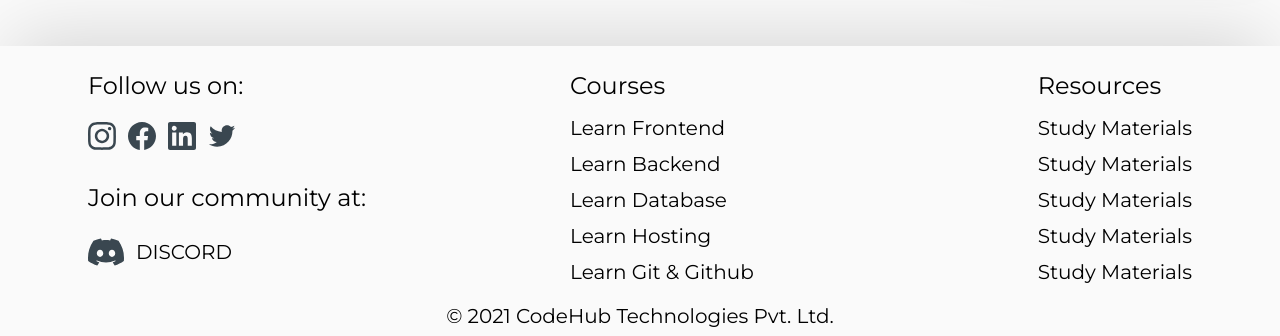
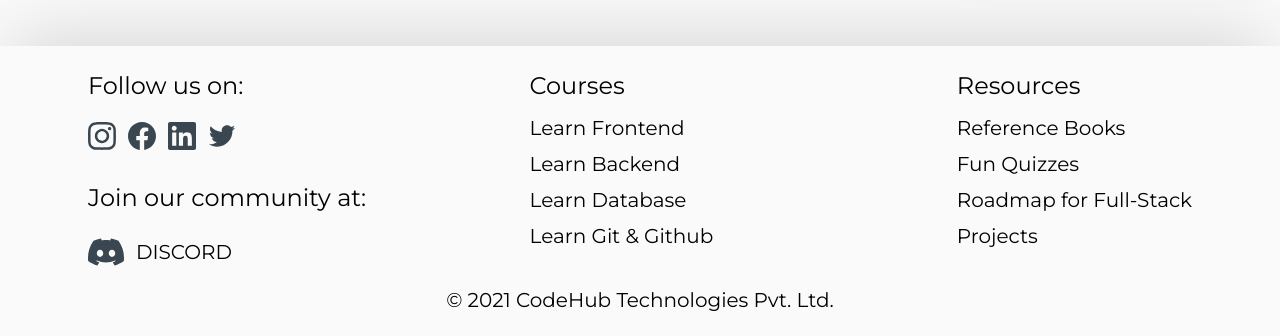
Before and after one commit to Harsh-H-Shah/codehub, a React (Create React App) app: page / in a window 1280 px wide. Shown: the part 2072-2408 px from the top of the page. Built offline with nearby package versions, Linux system fonts and the light colour scheme; a web font is replaced by a local one.

Commit message:
Add links to footer

```diff
--- a/src/components/Footer.js
+++ b/src/components/Footer.js
@@ -1,50 +1,112 @@
-import React from 'react'
-import DisLogo from '../static/social-icons/Discord.svg'
-import InstLogo from '../static/social-icons/Instagram.svg'
-import FbLogo from '../static/social-icons/Facebook.svg'
-import LinLogo from '../static/social-icons/Linkedin.svg'
-import TwitterLogo from '../static/social-icons/Twitter.svg'
+import React, { useContext } from 'react';
+import DisLogo from '../static/social-icons/Discord.svg';
+import InstLogo from '../static/social-icons/Instagram.svg';
+import FbLogo from '../static/social-icons/Facebook.svg';
+import LinLogo from '../static/social-icons/Linkedin.svg';
+import TwitterLogo from '../static/social-icons/Twitter.svg';
+import { UserContext } from '../context/UserContext';
+import { Link } from 'react-router-dom';
 
 const Footer = () => {
+  const { user, setUser } = useContext(UserContext);
   return (
-    <div className= 'w-screen min-h shadow-2xl font-sans bg-primary p-6' >
+    <div className="w-screen min-h shadow-2xl font-sans bg-primary p-6">
       <div className="flex flex-row-3 place-content-between">
         <div className="flex text-2xl items-start flex-col ml-16">
           <div>Follow us on:</div>
           <div className="flex flex-row mt-5 mb-8">
-          < img src = {InstLogo} alt= 'instlogo' className='w-7 h-7' />
-          < img src = {FbLogo} alt= 'fblogo' className='w-7 h-7 ml-3' />
-          < img src = {LinLogo} alt= 'linlogo' className='w-7 h-7 ml-3' />
-          < img src = {TwitterLogo} alt= 'twitterlogo' className='w-7 h-7 ml-3' />
+            <a href="https://www.instagram.com/dribbble/">
+              <img src={InstLogo} alt="instlogo" className="w-7 h-7" />
+            </a>
+            <a href="https://www.facebook.com/MicrosoftIndia">
+              <img src={FbLogo} alt="fblogo" className="w-7 h-7 ml-3" />
+            </a>
+            <a href="https://www.linkedin.com/company/figma/">
+              <img src={LinLogo} alt="linlogo" className="w-7 h-7 ml-3" />
+            </a>
+            <a href="https://twitter.com/VisualStudio">
+              <img
+                src={TwitterLogo}
+                alt="twitterlogo"
+                className="w-7 h-7 ml-3"
+              />
+            </a>
           </div>
           <div className="mb-5">Join our community at:</div>
           <div>
-          <img src={DisLogo} alt='dislogo' className="w-9 h-9 inline-block"/>
+            <img src={DisLogo} alt="dislogo" className="w-9 h-9 inline-block" />
+            <a href="https://discord.gg/HDwq7WeQ">
               <span className="text-xl uppercase ml-3">Discord</span>
+            </a>
           </div>
         </div>
         <div className="flex text-xl items-start flex-col mr-20">
           <div className="text-2xl">Courses</div>
-        <div className='mt-3'>Learn Frontend</div>
-        <div className='mt-2'>Learn Backend</div>
-        <div className='mt-2'>Learn Database</div>
-        <div className='mt-2'>Learn Hosting</div>
-        <div className='mt-2'>Learn Git & Github</div>
+          {user ? (
+            <Link to="/courses">
+              <div>
+                <div className="mt-3">Learn Frontend</div>
+                <div className="mt-2">Learn Backend</div>
+                <div className="mt-2">Learn Database</div>
+                <div className="mt-2">Learn Git & Github</div>
+              </div>
+            </Link>
+          ) : (
+            <Link to="/signup">
+              <div>
+                <div className="mt-3">Learn Frontend</div>
+                <div className="mt-2">Learn Backend</div>
+                <div className="mt-2">Learn Database</div>
+                <div className="mt-2">Learn Git & Github</div>
+              </div>
+            </Link>
+          )}
         </div>
         <div className="flex flex-col text-xl items-start mr-16">
           <div className="text-2xl">Resources</div>
-        <div className='mt-3'>Study Materials</div>
-        <div className='mt-2'>Study Materials</div>
-        <div className='mt-2'>Study Materials</div>
-        <div className='mt-2'>Study Materials</div>
-        <div className='mt-2'>Study Materials</div>
+          {user ? (
+            <Link to="/books">
+              <div className="mt-3">Reference Books</div>
+            </Link>
+          ) : (
+            <Link to="/signup">
+              <div className="mt-3">Reference Books</div>
+            </Link>
+          )}
+          {user ? (
+            <Link to="/quiz">
+              <div className="mt-2">Fun Quizzes</div>
+            </Link>
+          ) : (
+            <Link to="/signup">
+              <div className="mt-2">Fun Quizzes</div>
+            </Link>
+          )}
+          {user ? (
+            <Link to="/roadmap">
+              <div className="mt-2">Roadmap for Full-Stack</div>
+            </Link>
+          ) : (
+            <Link to="/signup">
+              <div className="mt-2">Roadmap for Full-Stack</div>
+            </Link>
+          )}
+          {user ? (
+            <Link to="/courses">
+              <div className="mt-2">Projects</div>
+            </Link>
+          ) : (
+            <Link to="/signup">
+              <div className="mt-2">Projects</div>
+            </Link>
+          )}
         </div>
       </div>
       <div className="flex justify-center text-xl mt-4">
         © 2021 CodeHub Technologies Pvt. Ltd.
       </div>
     </div>
-  )
-}
+  );
+};
 
-export default Footer
+export default Footer;
```
Lines whose indentation alone changed are shown as unchanged.
